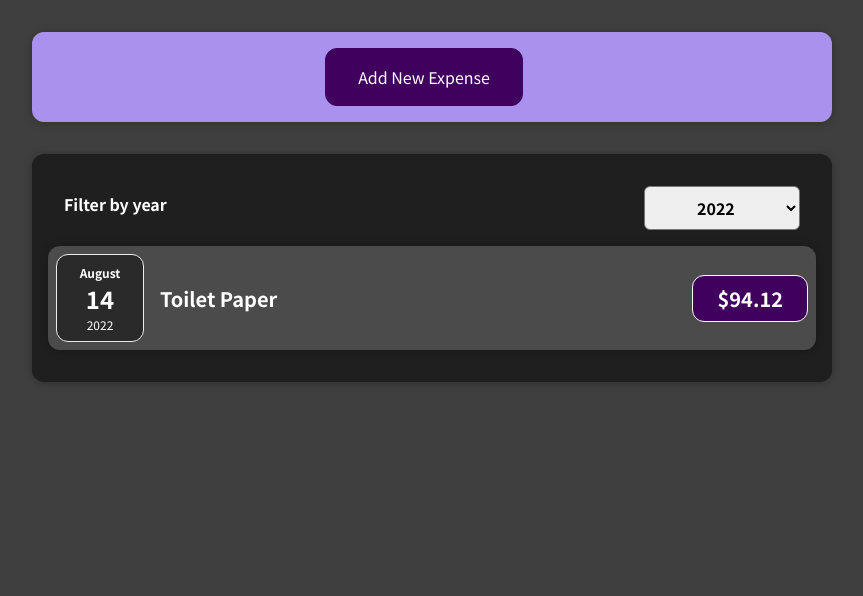
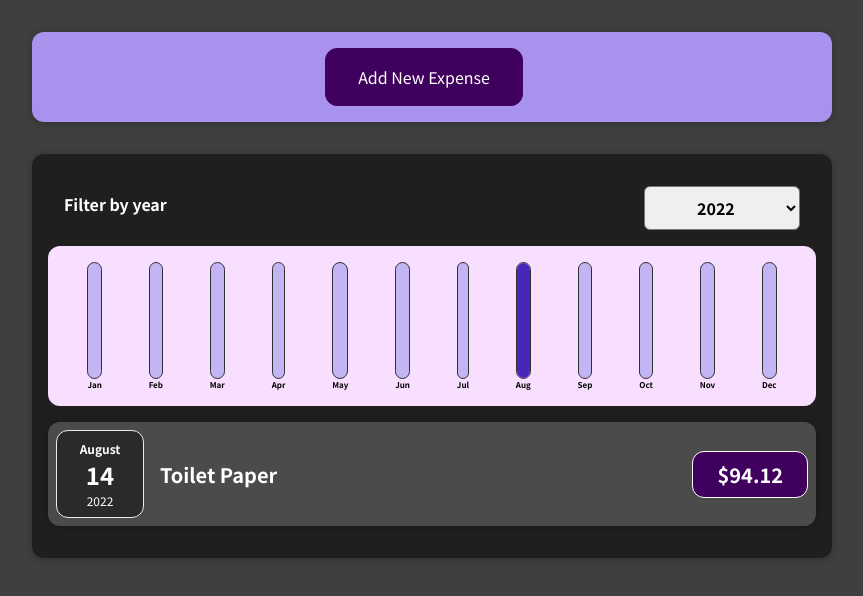
Before and after one commit to vivekkushal/learn-react-max, a React (Create React App) app: page / in a window 1280 px wide. Shown: the top 596 px of the page, without its empty margins (208-1071 px from the left). Built offline with nearby package versions, Linux system fonts and the light colour scheme.

Commit message:
feat: Add chart

```diff
--- /dev/null
+++ b/src/components/Chart/Chart.css
@@ -0,0 +1,9 @@
+.chart {
+  padding: 1rem;
+  border-radius: 12px;
+  background-color: #f8dfff;
+  text-align: center;
+  display: flex;
+  justify-content: space-around;
+  height: 10rem;
+}
--- /dev/null
+++ b/src/components/Chart/Chart.js
@@ -0,0 +1,24 @@
+import React from 'react';
+
+import ChartBar from './ChartBar';
+import './Chart.css';
+
+const Chart = (props) => {
+  const dataPointValues = props.dataPoints.map((dataPoint) => dataPoint.value);
+  const totalMaximum = Math.max(...dataPointValues);
+
+  return (
+    <div className="chart">
+      {props.dataPoints.map((dataPoint) => (
+        <ChartBar
+          key={dataPoint.label}
+          value={dataPoint.value}
+          maxValue={totalMaximum}
+          label={dataPoint.label}
+        />
+      ))}
+    </div>
+  );
+};
+
+export default Chart;
--- /dev/null
+++ b/src/components/Chart/ChartBar.css
@@ -0,0 +1,30 @@
+.chart-bar {
+  height: 100%;
+  display: flex;
+  flex-direction: column;
+  align-items: center;
+}
+
+.chart-bar__inner {
+  height: 100%;
+  width: 100%;
+  border: 1px solid #313131;
+  border-radius: 12px;
+  background-color: #c3b4f3;
+  overflow: hidden;
+  display: flex;
+  flex-direction: column;
+  justify-content: flex-end;
+}
+
+.chart-bar__fill {
+  background-color: #4826b9;
+  width: 100%;
+  transition: all 0.3s ease-out;
+}
+
+.chart-bar__label {
+  font-weight: bold;
+  font-size: 0.5rem;
+  text-align: center;
+}
--- /dev/null
+++ b/src/components/Chart/ChartBar.js
@@ -0,0 +1,25 @@
+import React from 'react';
+
+import './ChartBar.css';
+
+const ChartBar = (props) => {
+  let barFillHeight = '0%';
+
+  if (props.maxValue > 0) {
+    barFillHeight = Math.round((props.value / props.maxValue) * 100) + '%';
+  }
+
+  return (
+    <div className="chart-bar">
+      <div className="chart-bar__inner">
+        <div
+          className="chart-bar__fill"
+          style={{ height: barFillHeight }}
+        ></div>
+      </div>
+      <div className="chart-bar__label">{props.label}</div>
+    </div>
+  );
+};
+
+export default ChartBar;
--- a/src/components/Expenses/Expenses.js
+++ b/src/components/Expenses/Expenses.js
@@ -3,6 +3,7 @@ import React, { useState } from 'react';
 import Card from '../UI/Card';
 import ExpensesFilter from '../NewExpense/ExpensesFilter';
 import ExpensesList from './ExpensesList';
+import ExpensesChart from './ExpensesChart';
 import './Expenses.css';
 
 const Expenses = (props) => {
@@ -23,6 +24,7 @@ const Expenses = (props) => {
           selectedYear={filteredYear}
           onChangeFilter={filterChangeHandler}
         />
+        <ExpensesChart expenses={filteredExpenses} />
         <ExpensesList items={filteredExpenses} />
       </Card>
     </div>
--- /dev/null
+++ b/src/components/Expenses/ExpensesChart.js
@@ -0,0 +1,29 @@
+import React from 'react';
+
+import Chart from '../Chart/Chart';
+
+const ExpensesChart = (props) => {
+  const chartDataPoints = [
+    { label: 'Jan', value: 0 },
+    { label: 'Feb', value: 0 },
+    { label: 'Mar', value: 0 },
+    { label: 'Apr', value: 0 },
+    { label: 'May', value: 0 },
+    { label: 'Jun', value: 0 },
+    { label: 'Jul', value: 0 },
+    { label: 'Aug', value: 0 },
+    { label: 'Sep', value: 0 },
+    { label: 'Oct', value: 0 },
+    { label: 'Nov', value: 0 },
+    { label: 'Dec', value: 0 },
+  ];
+
+  for (const expense of props.expenses) {
+    const expenseMonth = expense.date.getMonth(); // starting at 0 => January => 0
+    chartDataPoints[expenseMonth].value += expense.amount;
+  }
+
+  return <Chart dataPoints={chartDataPoints} />;
+};
+
+export default ExpensesChart;
--- a/src/components/NewExpense/ExpenseForm.js
+++ b/src/components/NewExpense/ExpenseForm.js
@@ -44,7 +44,7 @@ const ExpenseForm = (props) => {
 
     const expenseData = {
       title: enteredTitle,
-      amount: enteredAmount,
+      amount: +enteredAmount,
       date: new Date(enteredDate),
     };
 
```
